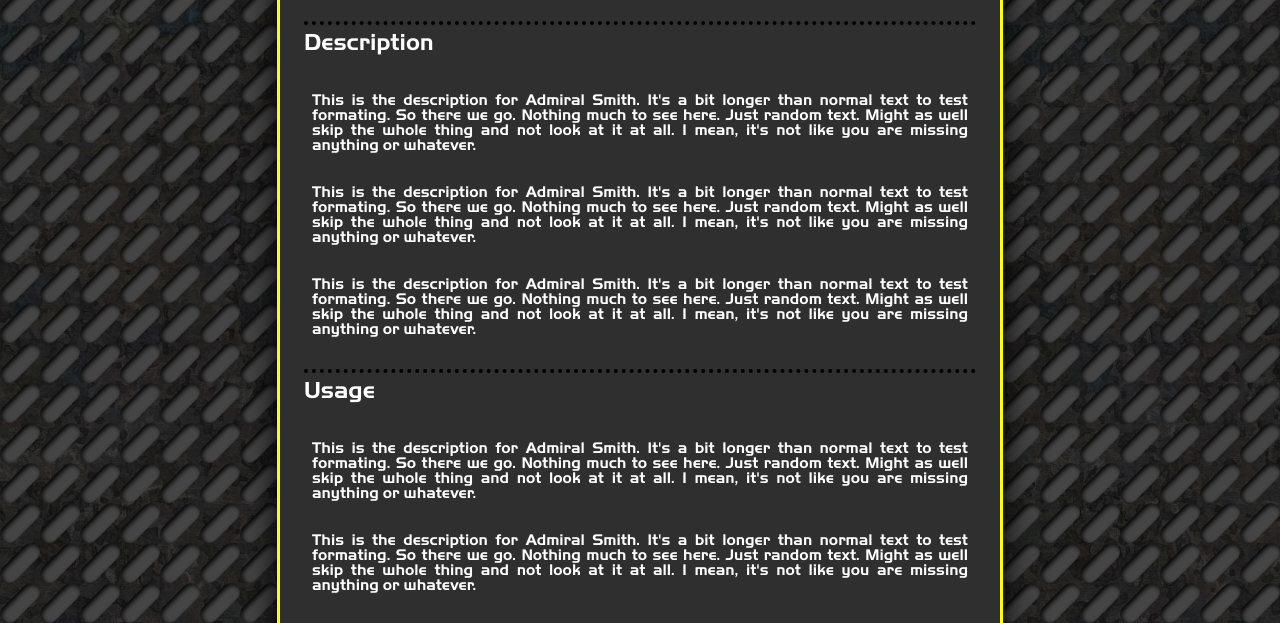
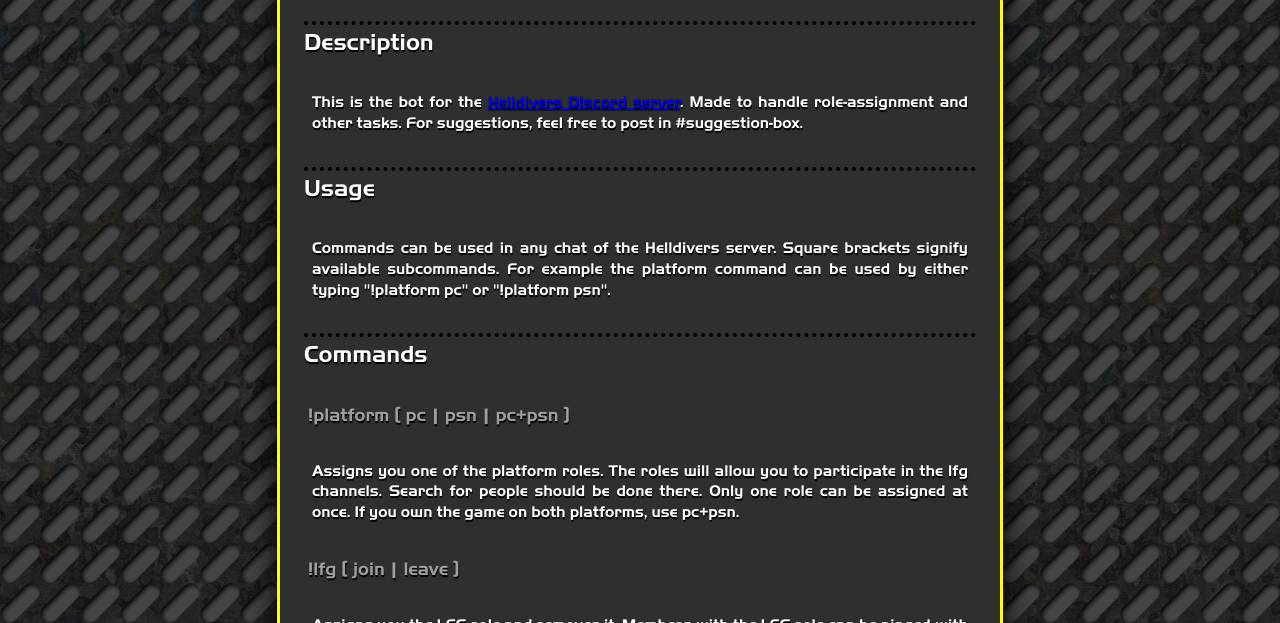
Before and after one commit to Vanemiera/admiral-smith, a website: page docs/index.html in a window 1280 px wide. Shown: the part 177-800 px from the top of the page. Drawn offline with Linux system fonts and the light colour scheme.

Commit message:
Rename roleCommand to platformCommand, add lfgCommand, add usable description to documentation

```diff
--- a/docs/index.html
+++ b/docs/index.html
@@ -14,71 +14,30 @@
       <h1 class="gothic">Admiral Smith</h1>
       <h2 class="gothic" id="description"><a href="#description">Description</a></h2>
       <p class="gothic">
-        This is the description for Admiral Smith.
-        It's a bit longer than normal text to test formating.
-        So there we go. Nothing much to see here. Just random text.
-        Might as well skip the whole thing and not look at it at all.
-        I mean, it's not like you are missing anything or whatever.
+        This is the bot for the <a href="https://discord.gg/0gf9xK93J5ewzQVj">
+        Helldivers Discord server</a>. Made to handle role-assignment and other
+        tasks. For suggestions, feel free to post in #suggestion-box.
       </p>
-      <p class="gothic">
-        This is the description for Admiral Smith.
-        It's a bit longer than normal text to test formating.
-        So there we go. Nothing much to see here. Just random text.
-        Might as well skip the whole thing and not look at it at all.
-        I mean, it's not like you are missing anything or whatever.
-      </p>
-      <p class="gothic">
-        This is the description for Admiral Smith.
-        It's a bit longer than normal text to test formating.
-        So there we go. Nothing much to see here. Just random text.
-        Might as well skip the whole thing and not look at it at all.
-        I mean, it's not like you are missing anything or whatever.
-      </p>
-
       <h2 class="gothic" id="usage"><a href="#usage">Usage</a></h2>
       <p class="gothic">
-        This is the description for Admiral Smith.
-        It's a bit longer than normal text to test formating.
-        So there we go. Nothing much to see here. Just random text.
-        Might as well skip the whole thing and not look at it at all.
-        I mean, it's not like you are missing anything or whatever.
+        Commands can be used in any chat of the Helldivers server.
+        Square brackets signify available subcommands.
+        For example the platform command can be used by either typing "!platform pc"
+        or "!platform psn".
       </p>
+      <h2 class="gothic" id="commands"><a href="#commands">Commands</a></h2>
+      <h3 class="gothic" id="platform"><a href="#platform">!platform [ pc | psn | pc+psn ]</a></h3>
       <p class="gothic">
-        This is the description for Admiral Smith.
-        It's a bit longer than normal text to test formating.
-        So there we go. Nothing much to see here. Just random text.
-        Might as well skip the whole thing and not look at it at all.
-        I mean, it's not like you are missing anything or whatever.
+        Assigns you one of the platform roles. The roles will allow you to participate
+        in the lfg channels. Search for people should be done there. Only one
+        role can be assigned at once. If you own the game on both platforms,
+        use pc+psn.
       </p>
+      <h3 class="gothic" id="lfg"><a href="#lfg">!lfg [ join | leave ]</a></h3>
       <p class="gothic">
-        This is the description for Admiral Smith.
-        It's a bit longer than normal text to test formating.
-        So there we go. Nothing much to see here. Just random text.
-        Might as well skip the whole thing and not look at it at all.
-        I mean, it's not like you are missing anything or whatever.
-      </p>
-
-      <h2 class="gothic" id="commands"><a href="#commands">Commands</a></h2>
-      <p class="gothic">
-        This is the description for Admiral Smith.
-        It's a bit longer than normal text to test formating.
-        So there we go. Nothing much to see here. Just random text.
-        Might as well skip the whole thing and not look at it at all.
-        I mean, it's not like you are missing anything or whatever.
-      </p>
-      <p class="gothic">
-        This is the description for Admiral Smith.
-        It's a bit longer than normal text to test formating.
-        So there we go. Nothing much to see here. Just random text.
-        Might as well skip the whole thing and not look at it at all.
-        I mean, it's not like you are missing anything or whatever.
-      </p>
-      <p class="gothic">
-        This is the description for Admiral Smith.
-        It's a bit longer than normal text to test formating.
-        So there we go. Nothing much to see here. Just random text.
-        Might as well skip the whole thing and not look at it at all.
-        I mean, it's not like you are missing anything or whatever.
+        Assigns you the LFG role and removes it. Members with the LFG role can
+        be pinged with "@LFG". Of course notifications for mentions need to be
+        turned on for this to work.
       </p>
       <div id="legal">© Philipp Westermann, 2017. All Rights Reserved.</div>
     </div>
--- a/docs/style.css
+++ b/docs/style.css
@@ -21,17 +21,18 @@
   font-family: handelGothic;
   font-weight: normal;
   cursor: default;
+  text-shadow: 0.5px 1.5px 1px black;
 }
 
 p {
   margin: 1em;
   text-align: justify;
+  line-height: 130%;
 }
 
 h1 {
   text-align: center;
   text-decoration: underline;
-  text-shadow: 0.5px 1.5px 1px black;
 }
 
 h2 {
@@ -40,12 +41,28 @@
   line-height: 150%;
 }
 
+h3 {
+  margin: 0.75em;
+  line-height: 150%;
+  color: #9f9f9f;
+}
+
+
 h2 a {
   color: inherit;
   text-decoration: inherit;
 }
 
 h2 a:hover {
+  text-decoration: underline;
+}
+
+h3 a {
+  color: inherit;
+  text-decoration: inherit;
+}
+
+h3 a:hover {
   text-decoration: underline;
 }
 
@@ -101,7 +118,11 @@
 
   h2 {
     margin: 1em;
-    border-top: 4px dotted black;
+    line-height: 150%;
+  }
+
+  h3 {
+    margin: 1.5em;
     line-height: 150%;
   }
 
--- a/js/serverGreeter.js
+++ b/js/serverGreeter.js
@@ -9,4 +9,5 @@
 ServerGreeter.prototype.handleNewMember = function (member) {
   var greetText = fs.readFileSync('ressources/greeting.txt', 'utf8');
   member.send(greetText);
+  console.log("Welcomed " + member.user.username + " to the server");
 };
--- a/package.json
+++ b/package.json
@@ -1,11 +1,11 @@
 {
   "name": "admiral-smith",
-  "version": "0.1.0",
+  "version": "0.2.0",
   "description": "Bot for the Helldivers Discord Server",
   "repository": "https://github.com/vanemiera/admiral-smith",
   "main": "index.js",
   "scripts": {
-    "test": "echo \"Error: no test specified\" && exit 1",
+    "start": "node ./",
     "host": "browser-sync start --server docs --port 8000 --files docs/*"
   },
   "keywords": [
```
Also changed, not shown: js/admiral.js (+8 -4 lines), js/lfgCommand.js (added, +43 -0 lines), js/platformCommand.js (renamed from js/roleCommand.js, +7 -4 lines), ressources/greeting.txt (+4 -10 lines).
